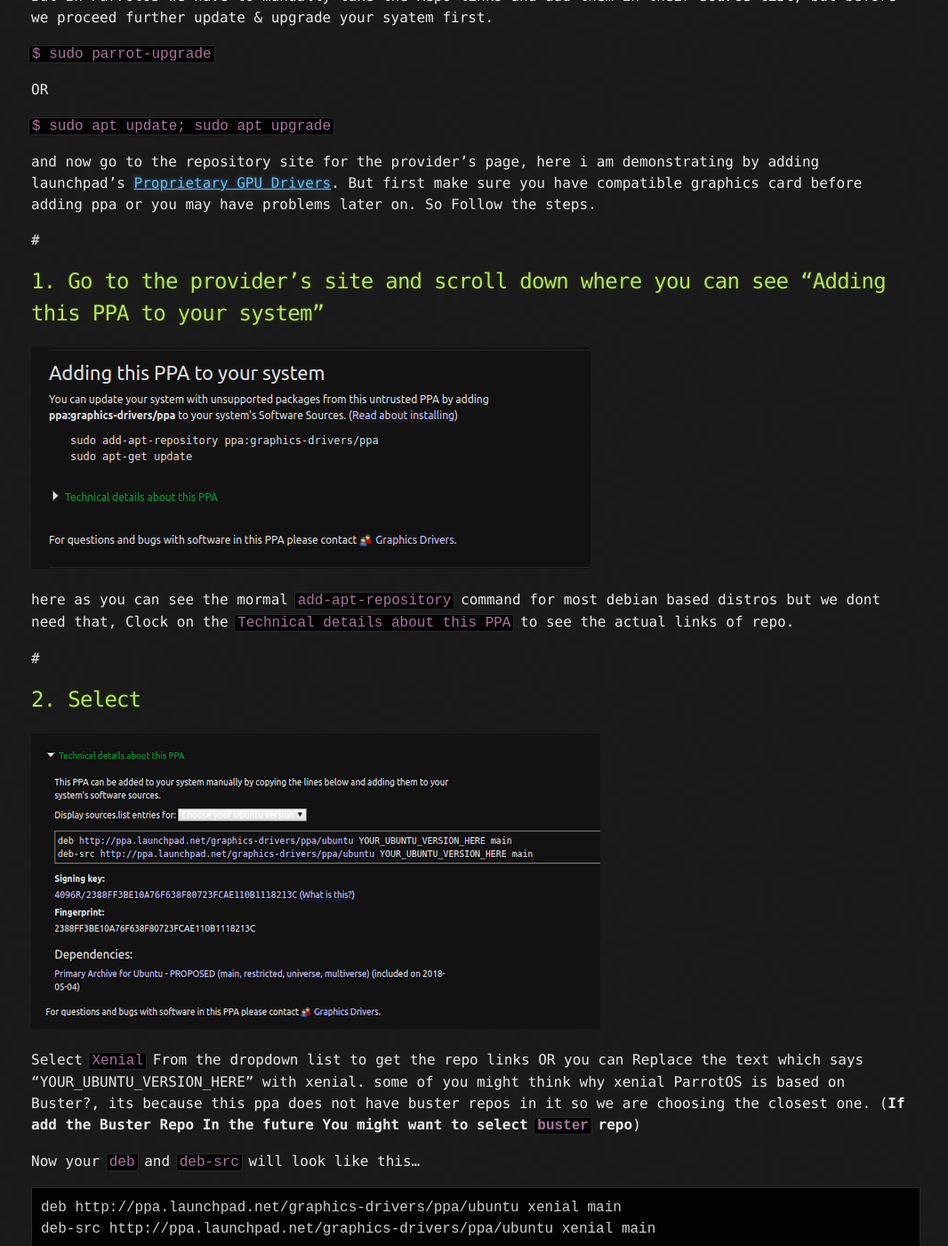
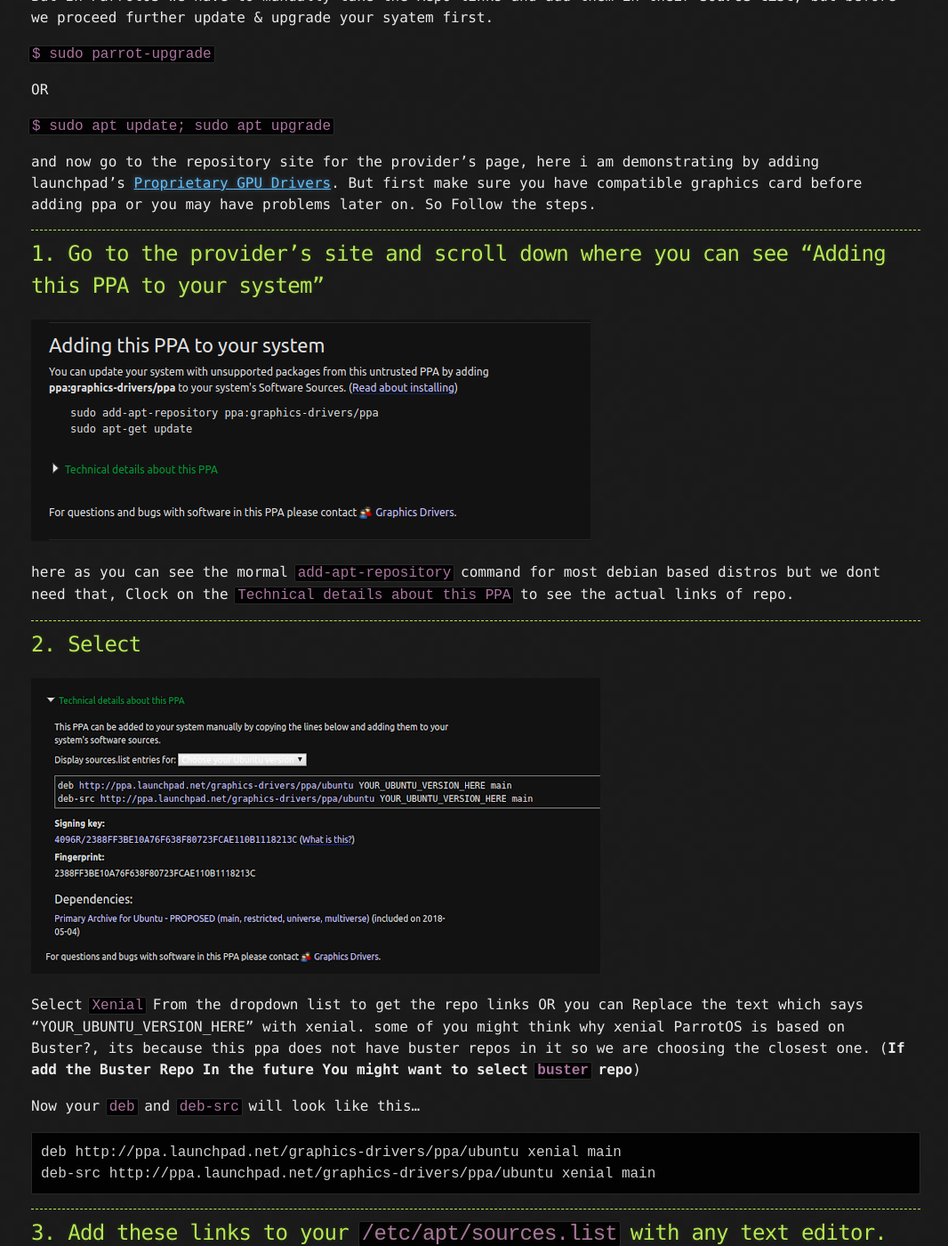
Before and after one commit to MRW01F/blog, a Jekyll site: the page built from _posts/2020-10-26-Manually-adding-ppa-in-ParrotOS.md, in a window 1280 px wide and 1400 px high, scrolled down 489 px. Shown: the whole window at 89% size, without its empty margins (105-1171 px from the left). Built offline with Jekyll 4.4.1, drawn with Linux system fonts in a browser that asks for light colours.

Commit message:
Signed-off-by: MRW01F <Mihirgosai.159357@gmail.com>

````diff
--- a/_posts/2020-10-26-Manually-adding-ppa-in-ParrotOS.md
+++ b/_posts/2020-10-26-Manually-adding-ppa-in-ParrotOS.md
@@ -22,7 +22,7 @@ OR
 and now go to the repository site for the provider's page, here i am demonstrating by adding launchpad's [Proprietary GPU Drivers](https://launchpad.net/~graphics-drivers/+archive/ubuntu/ppa).
 But first make sure you have compatible graphics card before adding ppa or you may have problems later on. So Follow the steps.
 
-#
+<hr>
 
 ## 1. Go to the provider's site and scroll down where you can see "Adding this PPA to your system"
 
@@ -30,7 +30,7 @@ But first make sure you have compatible graphics card before adding ppa or you m
 
 here as you can see the mormal `add-apt-repository` command for most debian based distros but we dont need that, Clock on the `Technical details about this PPA` to see the actual links of repo.
 
-#
+<hr>
 
 ## 2. Select
 
@@ -44,7 +44,7 @@ deb http://ppa.launchpad.net/graphics-drivers/ppa/ubuntu xenial main
 deb-src http://ppa.launchpad.net/graphics-drivers/ppa/ubuntu xenial main
 ```
 
-#
+<hr>
 
 ## 3. Add these links to your `/etc/apt/sources.list` with any text editor.
 
@@ -52,7 +52,7 @@ deb-src http://ppa.launchpad.net/graphics-drivers/ppa/ubuntu xenial main
 
 Paste/Append the Links into the `/etc/apt/sources.list` file.
 
-#
+<hr>
 
 ## 4. Adding the Signing key
 
@@ -76,13 +76,14 @@ $ sudo apt-key add --keyserver keyserver.ubuntu.com --recv-keys \
 
 And Now finally update & upgrade Your system. and install your graphic drivers as per your requirements. You can also add microsoft's `vscode`'s repo to install `vscode`, as well as you can add repos for custom `WINE` versions.
 
-#
+<hr>
 
 ## How to Remove PPA
 
 Just delete OR comment out the links form `/etc/apt/sources.list` and update your system.
 
-#
+<hr>
+<br />
 
 # Final Notes
 
````
